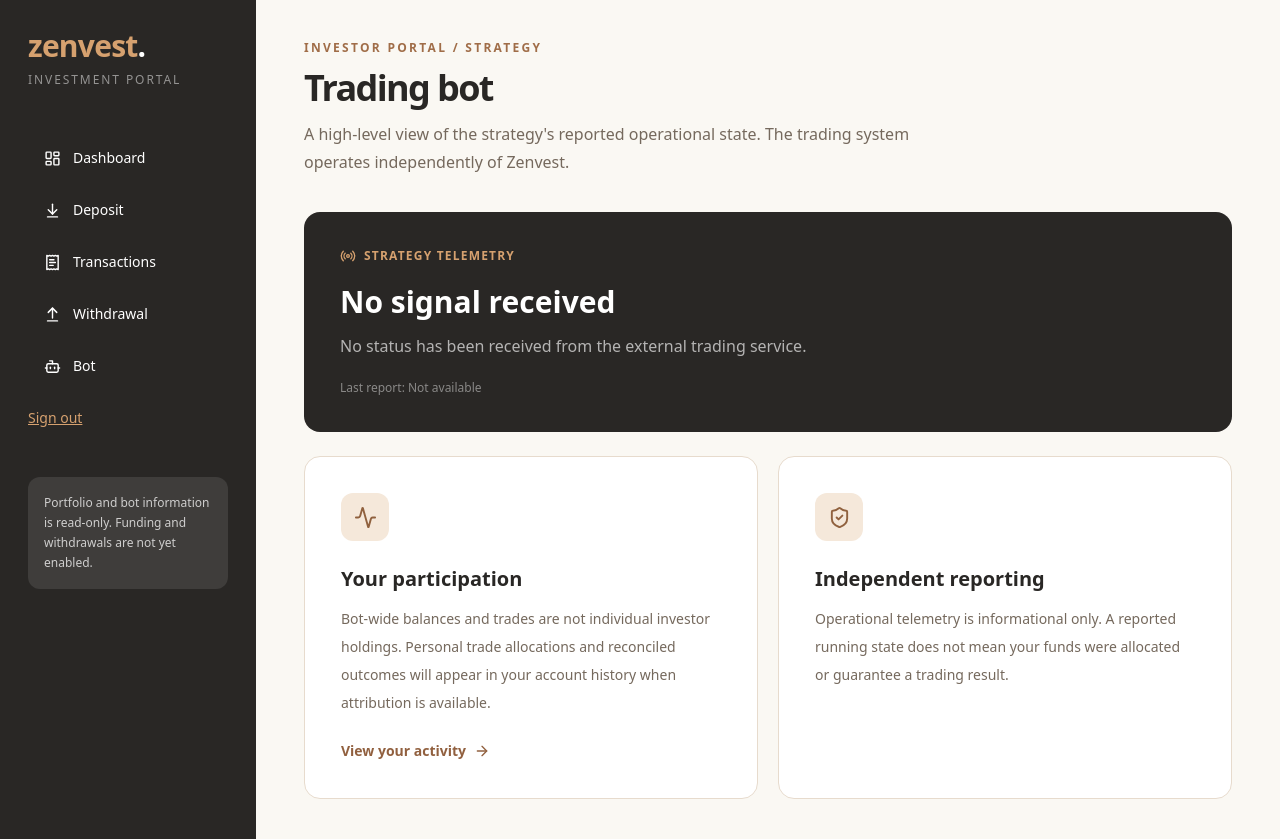
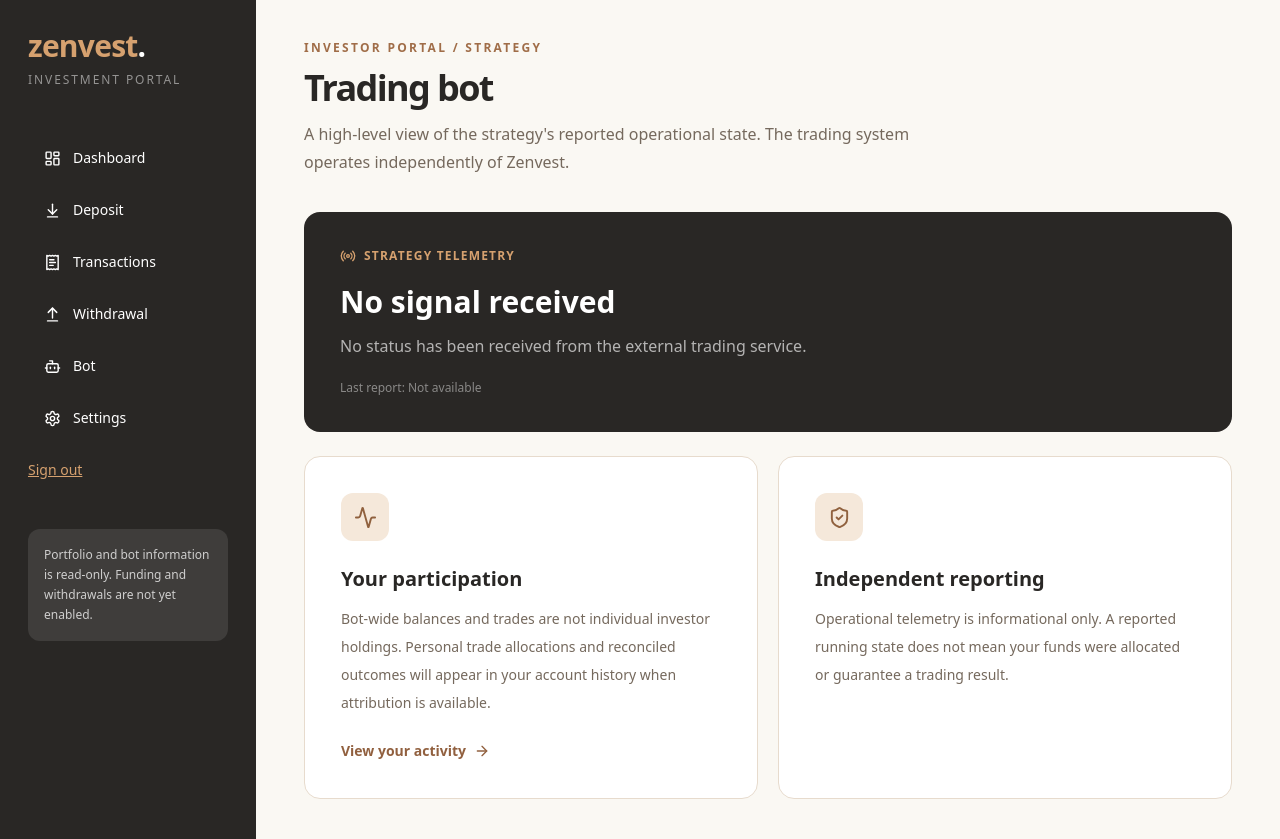
Before and after one commit to en0ma/zenvest, a Next.js app: page /bot in a window 1280 px wide. Built offline with nearby package versions, Linux system fonts and the light colour scheme; no server answers; the database is empty; sample sign-in values are in the browser's storage.

Commit message:
feat: include settings in investor navigation

```diff
--- a/src/components/shell.tsx
+++ b/src/components/shell.tsx
@@ -1,6 +1,6 @@
 import Link from "next/link";
 import { Signout } from "@/components/signout";
-import { LayoutDashboard, ArrowDownToLine, ArrowUpFromLine, Bot, ReceiptText, Wallet } from "lucide-react";
+import { LayoutDashboard, ArrowDownToLine, ArrowUpFromLine, Bot, ReceiptText, Settings, Wallet } from "lucide-react";
 export function Shell({ admin = false, preview = false, children }: {admin?:boolean;preview?:boolean;children:React.ReactNode}) {
   const nav = admin ? [
     {text:"Overview",href:"/admin",icon:LayoutDashboard},
@@ -11,6 +11,7 @@ export function Shell({ admin = false, preview = false, children }: {admin?:bool
     {text:"Transactions",href:"/transactions",icon:ReceiptText},
     {text:"Withdrawal",href:"/withdrawals",icon:ArrowUpFromLine},
     {text:"Bot",href:"/bot",icon:Bot},
+    {text:"Settings",href:"/settings",icon:Settings},
     ];
   const items = preview ? nav.map(item => ({ ...item, href: item.href.replace("/dashboard", "/preview/investor").replace("/admin", "/preview/admin") })) : nav;
   return <div className="min-h-screen lg:flex">
```
